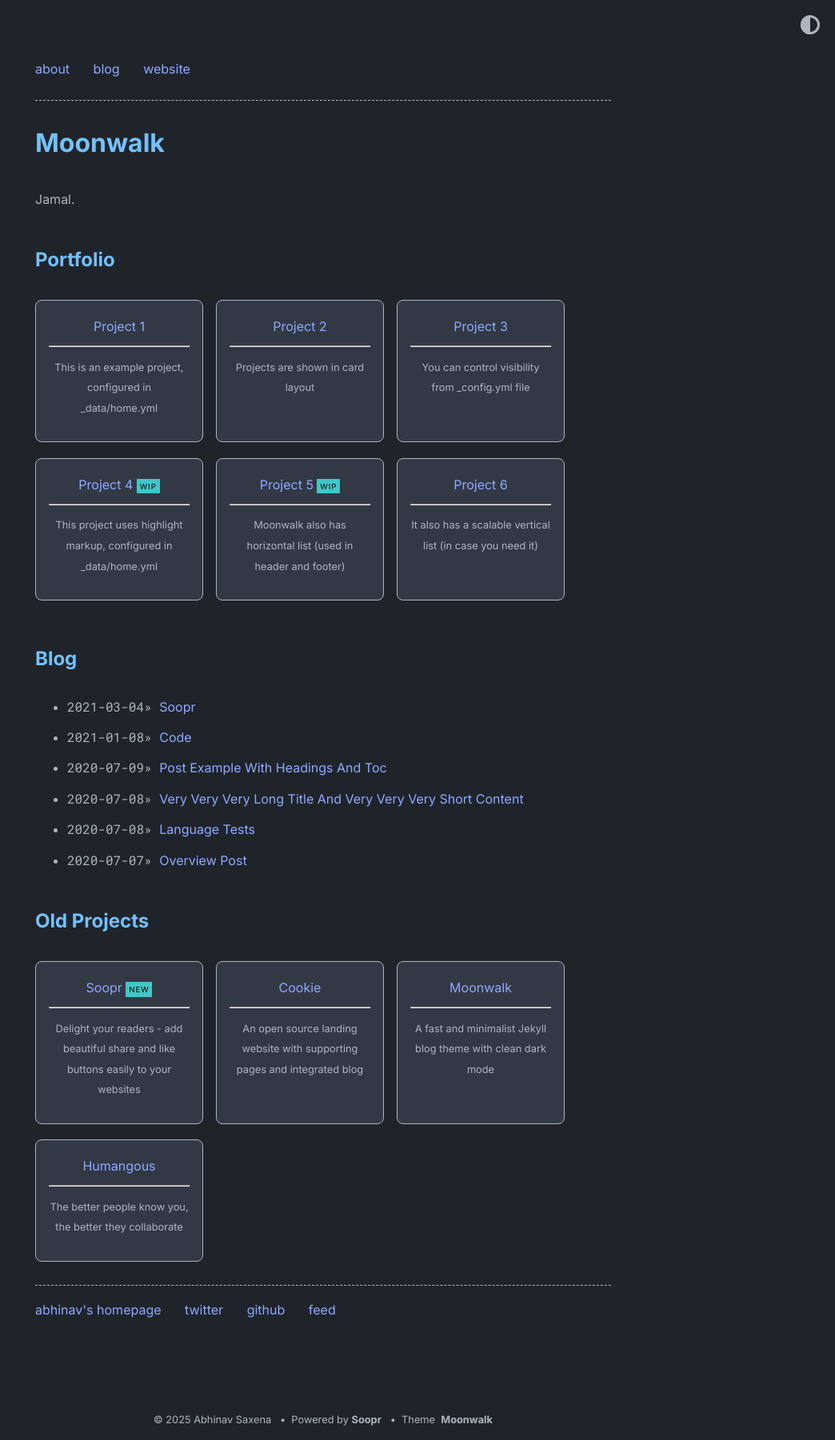
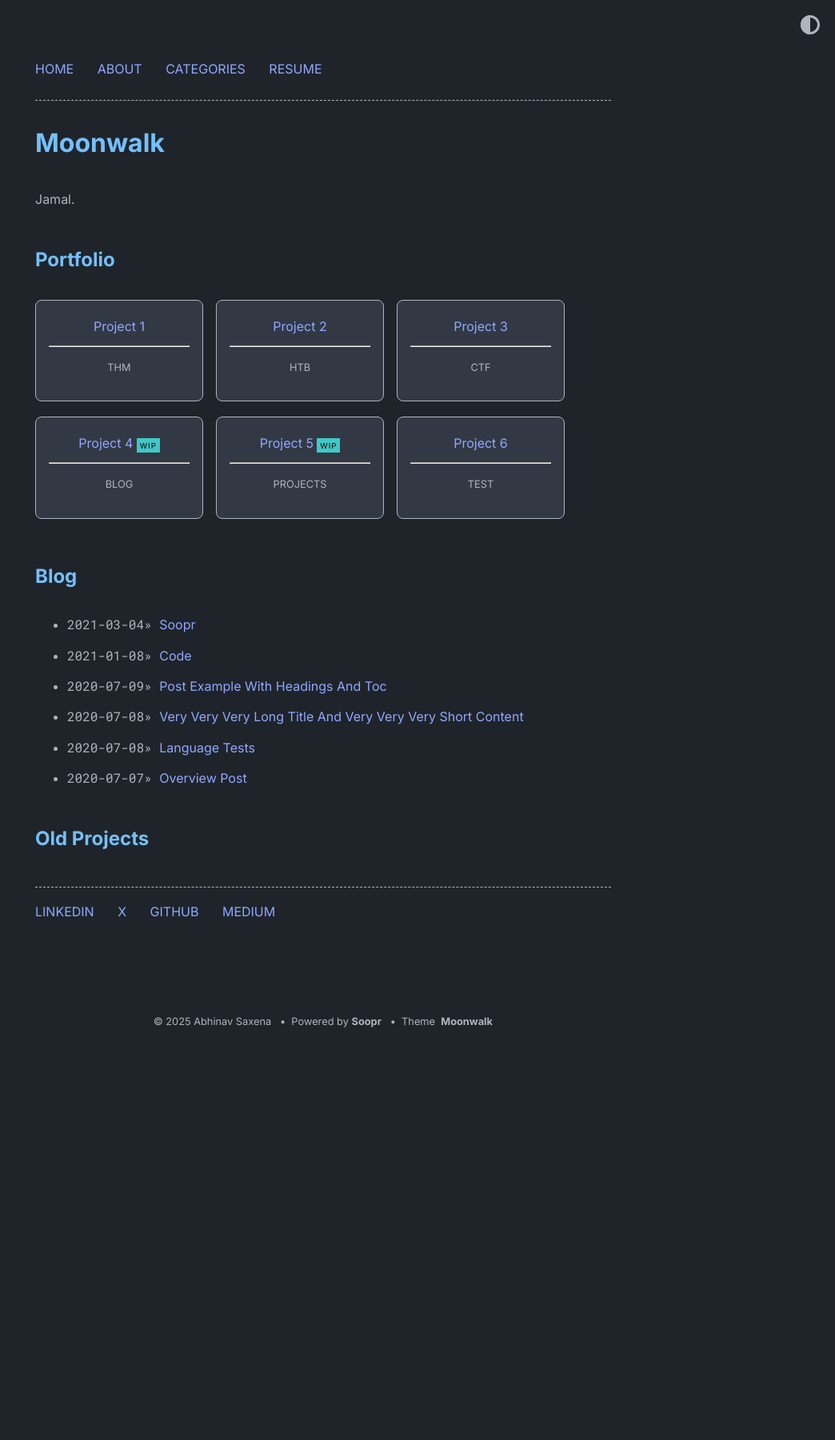
Before and after one commit to odajxx/odaj, a Jekyll site: the page built from index.md, in a window 1280 px wide. Shown: the whole page at 80% size, without its empty margins (236-1280 px from the left). Built offline with Jekyll 4.4.1, drawn with Linux system fonts in a browser that asks for light colours; after the commit the page ends 1304 px from its top, so only the background shows below that.

Commit message:
Little Header and Body edits on home page

```diff
--- a/_data/home.yml
+++ b/_data/home.yml
@@ -1,69 +1,72 @@
 navbar_entries:
-  - title: about
+  - title: HOME
     url: about
 
-  - title: blog
+  - title: ABOUT
+    url: about
+
+  - title: CATEGORIES
     url: blog
 
-  - title: website
+  - title: RESUME
     url: https://www.abhinav.co
 
 project_entries:
   - title: Project 1
     url: overview-post
-    desc: This is an example project, configured in _data/home.yml
+    desc: THM
 
   - title: Project 2
     url: overview-post
-    desc: Projects are shown in card layout
+    desc: HTB
 
   - title: Project 3
     url: overview-post
-    desc: You can control visibility from _config.yml file
+    desc: CTF
 
   - title: Project 4
     url: overview-post
-    desc: This project uses highlight markup, configured in _data/home.yml
+    desc: BLOG
     highlight: WIP
 
   - title: Project 5
     url: overview-post
-    desc: Moonwalk also has horizontal list (used in header and footer)
+    desc: PROJECTS
     highlight: WIP
 
   - title: Project 6
     url: overview-post
-    desc: It also has a scalable vertical list (in case you need it)
+    desc: TEST
 
-old_project_entries:
-  - title: Soopr
-    url: https://www.soopr.co
-    desc: Delight your readers - add beautiful share and like buttons easily to your websites
-    highlight: NEW
+# old_project_entries:
+#   - title: Soopr
+#     url: https://www.soopr.co
+#     desc: Delight your readers - add beautiful share and like buttons easily to your websites
+#     highlight: NEW
 
-  - title: Cookie
-    url: https://github.com/abhinavs/cookie
-    desc: An open source landing website with supporting pages and integrated blog
+#   - title: Cookie
+#     url: https://github.com/abhinavs/cookie
+#     desc: An open source landing website with supporting pages and integrated blog
 
-  - title: Moonwalk
-    url: https://github.com/abhinavs/moonwalk
-    desc: A fast and minimalist Jekyll blog theme with clean dark mode
+#   - title: Moonwalk
+#     url: https://github.com/abhinavs/moonwalk
+#     desc: A fast and minimalist Jekyll blog theme with clean dark mode
 
-  - title: Humangous
-    url: https://www.humangous.co
-    desc: The better people know you, the better they collaborate
+#   - title: Humangous
+#     url: https://www.humangous.co
+#     desc: The better people know you, the better they collaborate
 
 footer_entries:
-  - title: abhinav's homepage
+  - title: LINKEDIN
     url: https://www.abhinav.co
 
-  - title: twitter
+  - title: X
     url: https://twitter.com/abhinav
 
-  - title: github
+  - title: GITHUB
     url: https://github.com/abhinavs
 
-  - title: feed
+  - title: MEDIUM
     url: feed.xml
 
 misc_entries:
```
